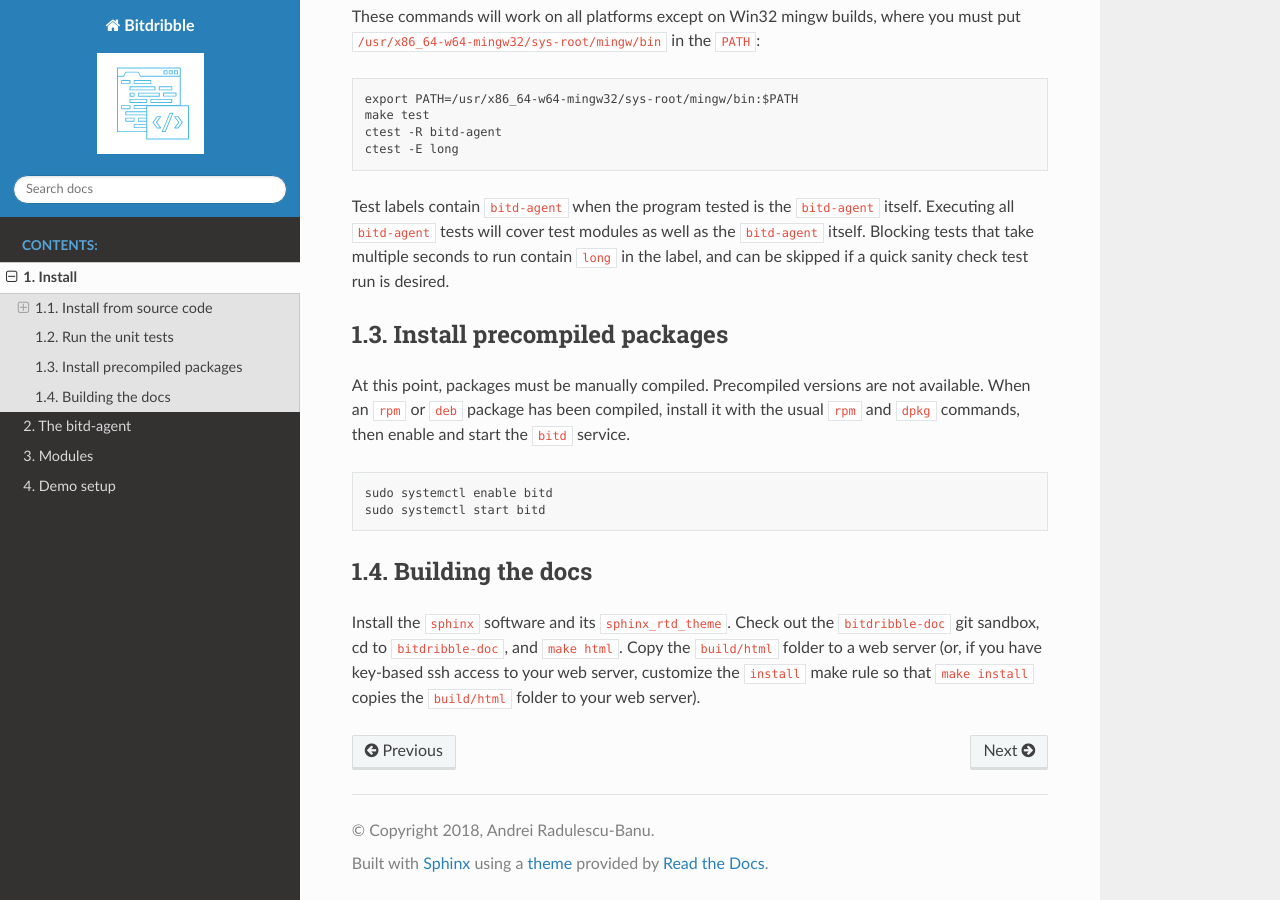
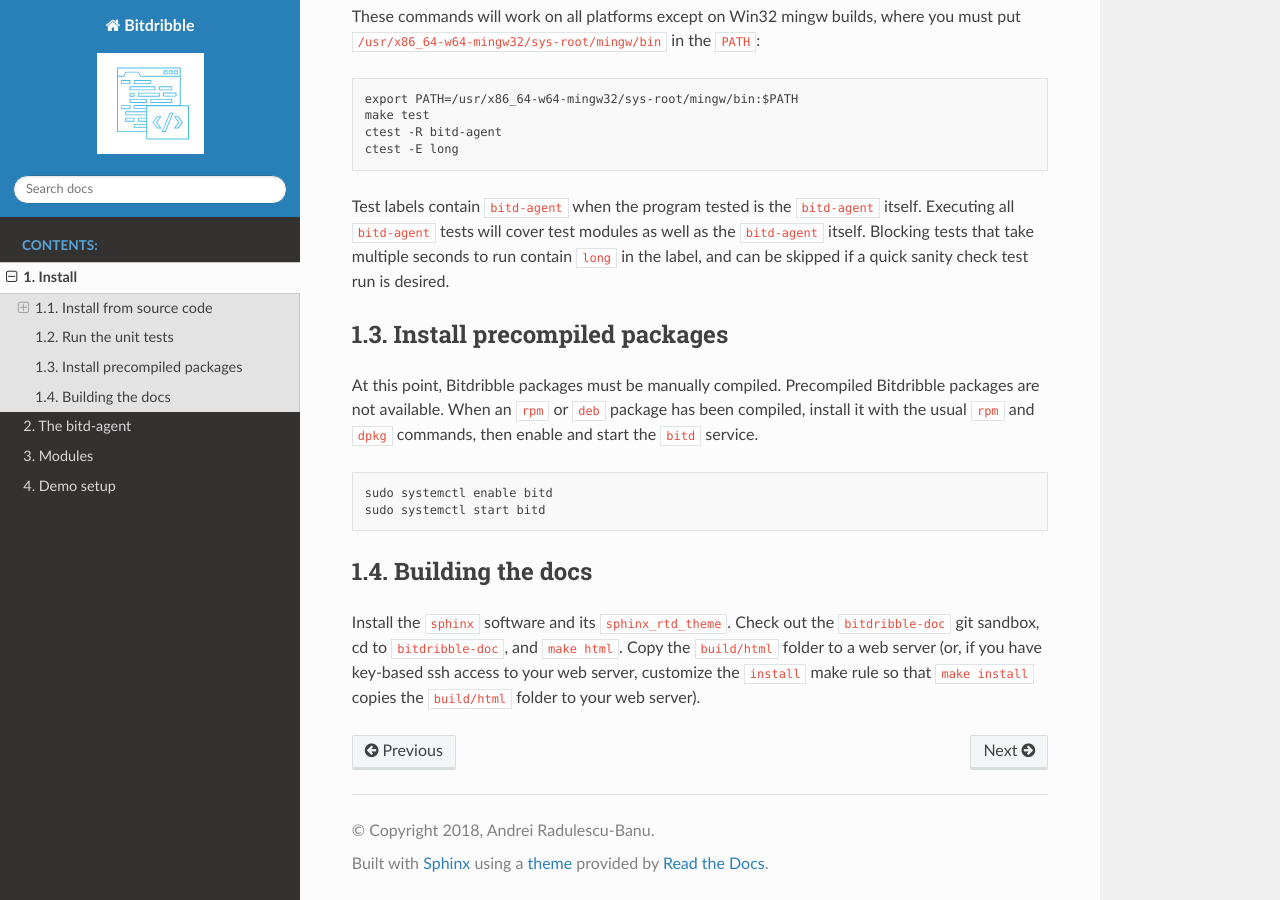
Before and after one commit to Bitdribble/bitdribble-doc, a Sphinx documentation site: the page built from source/install.rst, in a window 1280 px wide and 900 px high, scrolled down 5922 px. Built offline with Sphinx 7.4.7 and the Read the Docs theme 2.0.0, drawn with Linux system fonts in a browser that asks for light colours.

Commit message:
make tests

```diff
--- a/source/install.rst
+++ b/source/install.rst
@@ -269,7 +269,7 @@
 
 Install precompiled packages
 ============================
-At this point, packages must be manually compiled. Precompiled versions are not available. When an ``rpm`` or ``deb`` package has been compiled, install it with the usual ``rpm`` and ``dpkg`` commands, then enable and start the ``bitd`` service.
+At this point, Bitdribble packages must be manually compiled. Precompiled Bitdribble packages are not available. When an ``rpm`` or ``deb`` package has been compiled, install it with the usual ``rpm`` and ``dpkg`` commands, then enable and start the ``bitd`` service.
 
 .. code-block:: none
 
```
